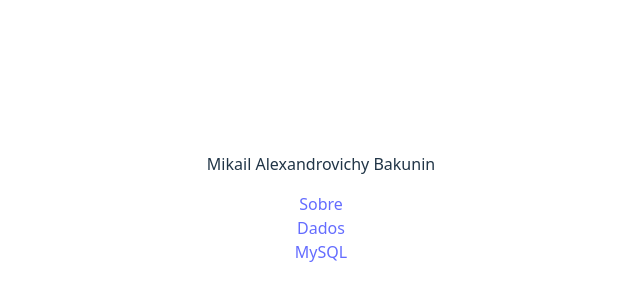
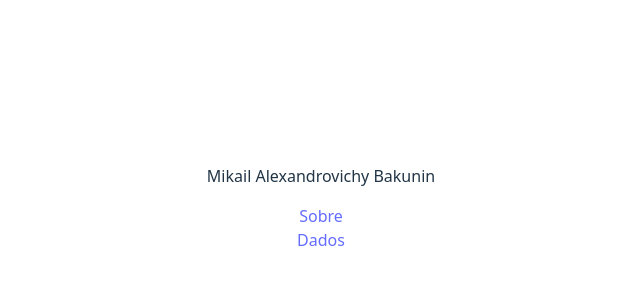
Before and after one commit to ensismoebius/PWIII-B, a React (Vite) app: page / in a window 1280 px wide. Shown: the part 192-492 px from the top of the page, without its empty margins (319-959 px from the left). Built offline with nearby package versions, Linux system fonts and the light colour scheme.

Commit message:
reset no mysql

```diff
--- a/src/pages/index.jsx
+++ b/src/pages/index.jsx
@@ -14,8 +14,6 @@ function App() {
         <Link to="/about">Sobre</Link>
         <br />
         <Link to="/data">Dados</Link>
-        <br />
-        <Link to="/mysql">MySQL</Link>
       </p>
     </>
   )
```
